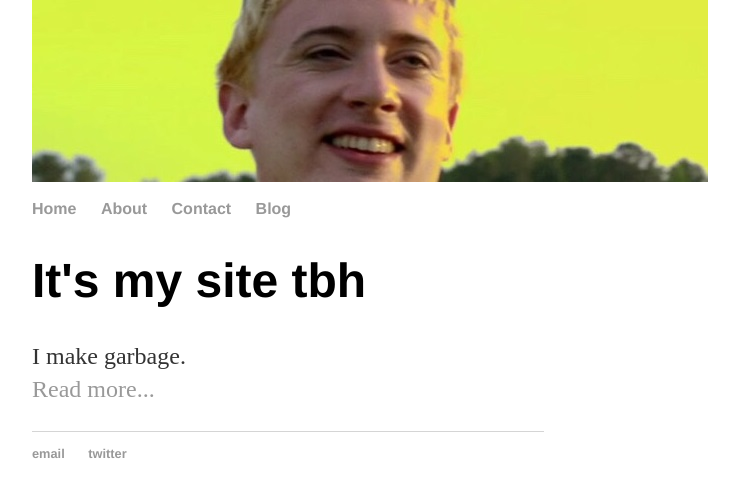
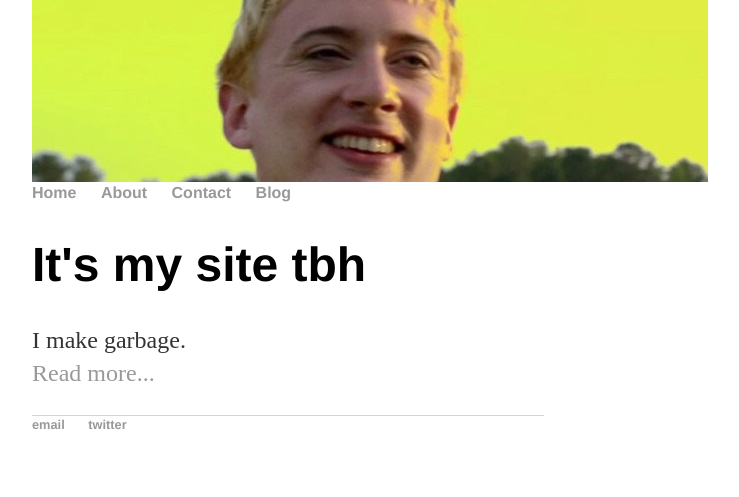
Before and after one commit to glasscaked/strip, a Jekyll site: the page built from index.html, in a window 1280 px wide. Shown: the top 497 px of the page, without its empty margins (352-1091 px from the left). Built offline with Jekyll 4.4.1, drawn with Linux system fonts in a browser that asks for light colours.

Commit message:
Update main.css

```diff
--- a/css/main.css
+++ b/css/main.css
@@ -11,7 +11,7 @@ h2 { font-size: 2.7em; }
 h3 { font-size: 2.3em; }
 h4 { font-size: 1.9em; }
 
-nav ul, footer ul { font-size: 1em; font-family: 'Helvetica', 'Arial', 'Sans-Serif'; padding: 0px; list-style: none; font-weight: bold; }
+nav ul, footer ul { margin: 0 auto; font-size: 1em; font-family: 'Helvetica', 'Arial', 'Sans-Serif'; padding: 0px; list-style: none; font-weight: bold; }
 nav ul li, footer ul li {display: inline; margin-right: 20px; }
 
 footer { border-top: 1px solid #d5d5d5; font-size: .8em; }
```
